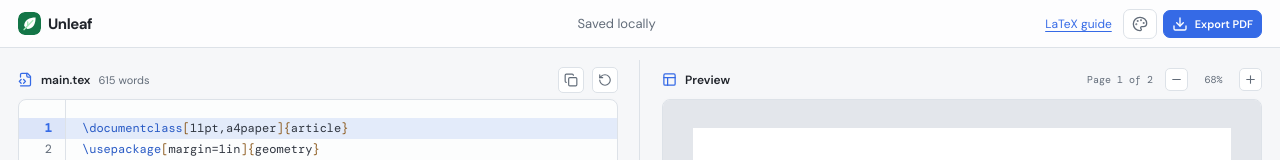
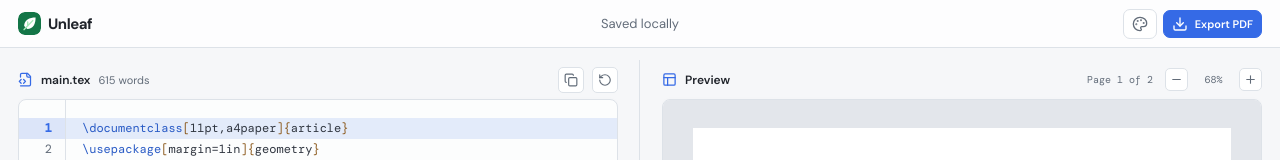
Before and after one commit to farzeenilyaszargar/LatexBoi, a Next.js app: page / in a window 1280 px wide. Shown: the top 160 px of the page. Built offline with nearby package versions, Linux system fonts and the light colour scheme; a web font is replaced by a local one.

Commit message:
style: remove guide link from editor header

```diff
--- a/app/editor.tsx
+++ b/app/editor.tsx
@@ -671,7 +671,7 @@ export default function Editor() {
       <header className="topbar">
         <div className="brand" title="Unleaf — Less overhead. More paper."><span className="brand-mark"><img className="brand-logo" src="/unleaf.svg" alt="" /></span><span>Unleaf</span></div>
         <div className="topbar-center"><span className="saved" role="status">{copyError ? "Copy blocked — use Ctrl/Cmd+C" : saveState}</span></div>
-        <div className="topbar-actions"><a className="guide-link" href="/guide">LaTeX guide</a><ThemePicker theme={theme} choose={setTheme} /><button className="primary-button" onClick={exportPdf}><Download size={16} /> Export PDF</button></div>
+        <div className="topbar-actions"><ThemePicker theme={theme} choose={setTheme} /><button className="primary-button" onClick={exportPdf}><Download size={16} /> Export PDF</button></div>
       </header>
 
       <section className={`workspace${draggingDivider ? " is-resizing" : ""}`} style={{ gridTemplateColumns: `minmax(0, ${split}fr) 8px minmax(0, ${100 - split}fr)` }}>
```
